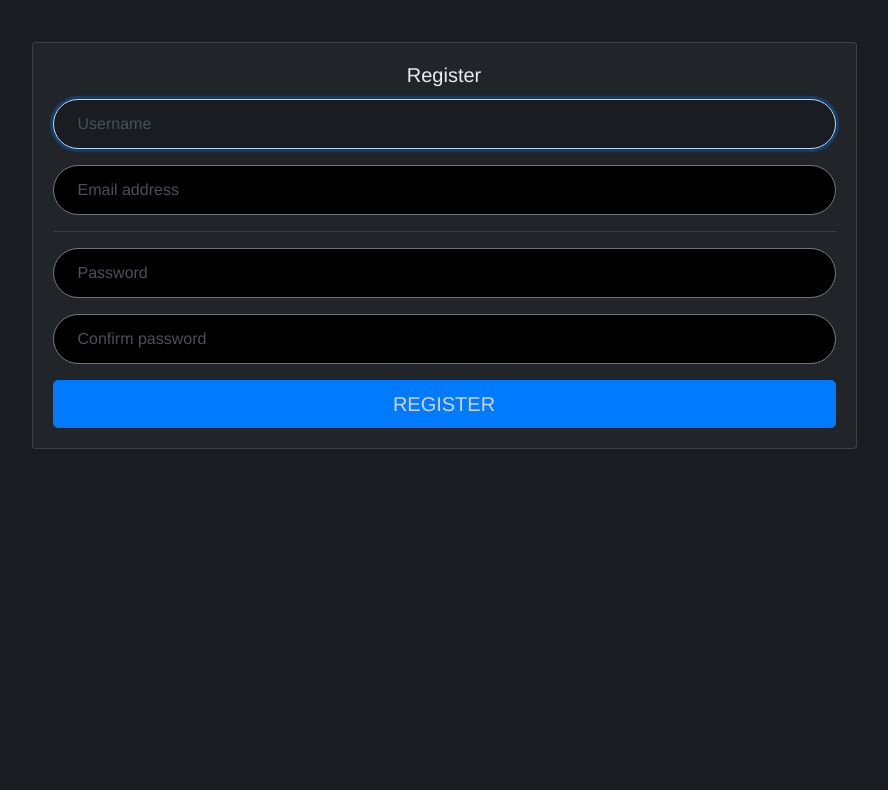
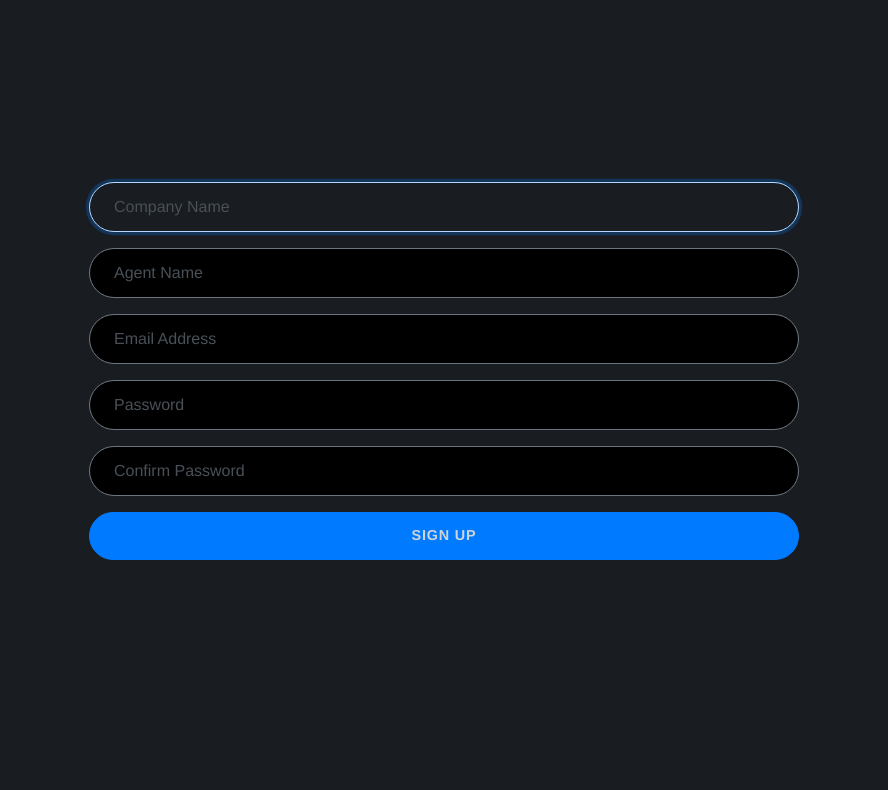
Before and after one commit to SamirIbrahimzade/cs353, a website: page comSignUp.html in a window 1280 px wide. Shown: the part 113-903 px from the top of the page, without its empty margins (196-1084 px from the left). Before the commit the page ends 800 px from the top, so only its background shows below. Drawn offline with Linux system fonts and the light colour scheme.

Commit message:
Update company sign up page

```diff
--- a/comSignUp.html
+++ b/comSignUp.html
@@ -1,59 +1,60 @@
 <!DOCTYPE html>
 <html lang="en">
   <head>
-    <title>CS353 - Group 20</title>
+    <title>Company Sign Up</title>
     <meta charset="utf-8" />
     <meta name="viewport" content="width=device-width, initial-scale=1" />
 
     <!-- import the webpage's stylesheet -->
+    <link rel="stylesheet" href="/css/font-awesome.css">
     <link rel="stylesheet" href="/css/bootstrap-dark.css">
     <link rel="stylesheet" href="css/style.css" />
+
 
     <!-- import the webpage's javascript file -->
     <script src="js/jquery-3.4.1.min.js"></script>
     <script src="js/bootstrap.min.js"></script>
     <script src="js/script.js" defer></script>
   </head>
+
   <body>
+    <h1 class="text-center">Company Sign Up Page</h1>
     <div class="container">
-  		<h1 class="display-4 text-center">SIGN UP page</h1>
-  	</div>
-
+      <div class="login d-flex align-items-center py-5">
         <div class="container">
           <div class="row">
-      <div class="col-lg-10 col-xl-9 mx-auto">
-        <div class="card card-signin flex-row my-5">
-          <div class="card-body">
-            <h5 class="card-title text-center">Register</h5>
-            <form class="form-signin">
+            <div class="col-md-9 col-lg-8 mx-auto">
+              <form>
                 <div class="form-label-group">
-                <input type="text" id="inputUserame" class="form-control" placeholder="Username" required autofocus>
-                <label for="inputUserame">Username</label>
+                  <input type="name" id="inputName" class="form-control" placeholder="Email address" required autofocus>
+                  <label for="inputName">Company Name</label>
                 </div>
-
                 <div class="form-label-group">
-                <input type="email" id="inputEmail" class="form-control" placeholder="Email address" required>
-                <label for="inputEmail">Email address</label>
+                  <input type="name" id="inputName" class="form-control" placeholder="Email address" required autofocus>
+                  <label for="inputName">Agent Name</label>
                 </div>
-
-              <hr>
-
+                <div class="form-label-group">
+                  <input type="email" id="inputEmail" class="form-control" placeholder="Email Address" required>
+                  <label for="inputEmail">Email Address</label>
+                </div>
                 <div class="form-label-group">
                   <input type="password" id="inputPassword" class="form-control" placeholder="Password" required>
                   <label for="inputPassword">Password</label>
                 </div>
-
                 <div class="form-label-group">
-                <input type="password" id="inputConfirmPassword" class="form-control" placeholder="Password" required>
-                <label for="inputConfirmPassword">Confirm password</label>
+                  <input type="password" id="inputPassword" class="form-control" placeholder="Password" required>
+                  <label for="inputPassword">Confirm Password</label>
                 </div>
-
-              <button class="btn btn-lg btn-primary btn-block text-uppercase" type="submit">Register</button>
+                <a href="devHome.html">
+                    <button class="btn btn-lg btn-primary btn-block btn-login text-uppercase font-weight-bold mb-2" type="submit">Sign Up</button>
+                </a>
               </form>
             </div>
           </div>
         </div>
       </div>
 </div>
+
+
   </body>
 </html>
```
Also changed, not shown: devSignUp.html (+1 -1 lines), searchResult.html (+1 -1 lines), 1 other file. Lines whose indentation alone changed are shown as unchanged.
